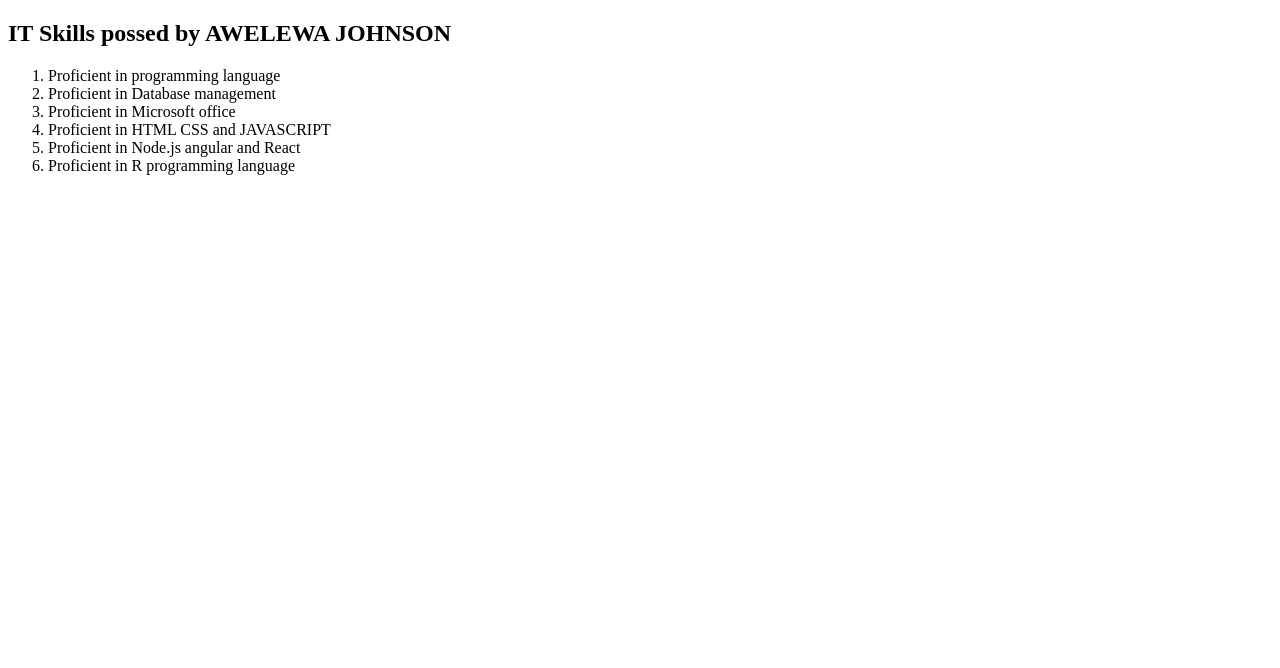
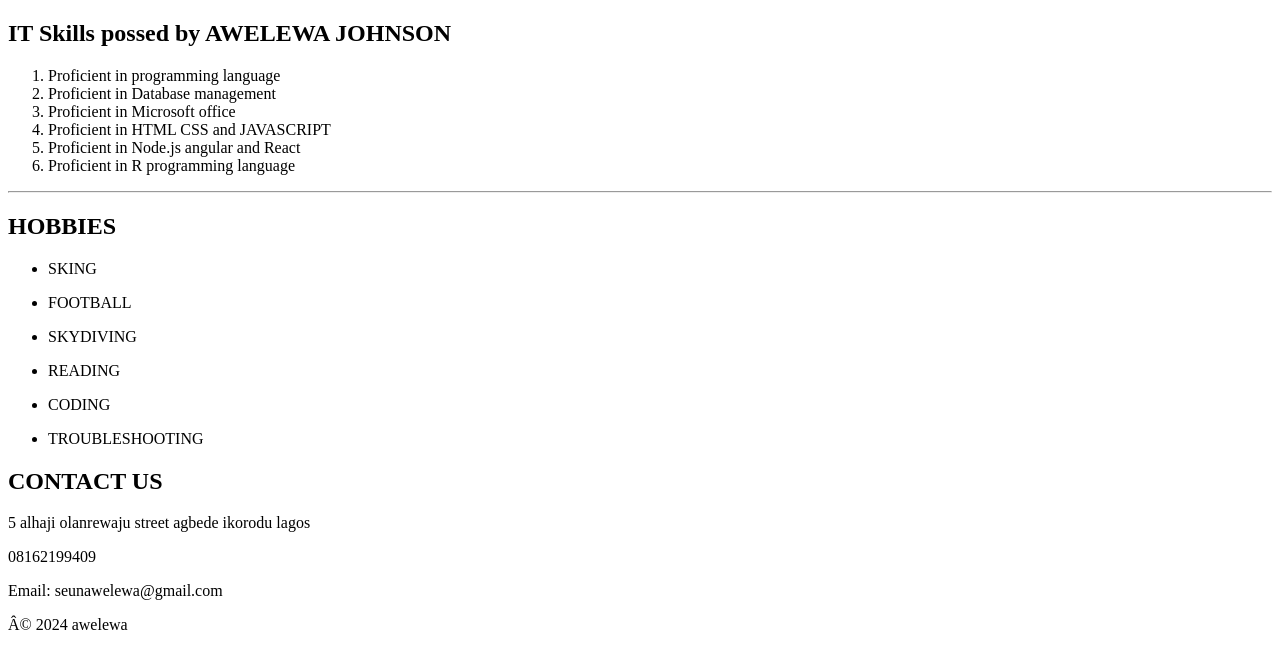
Before and after one commit to classik7/MY-RESUME3, a plain HTML site: page index2.html in a window 1280 px wide. Drawn offline with Linux system fonts and the light colour scheme.

Commit message:
Add files via upload

```diff
--- a/index2.html
+++ b/index2.html
@@ -15,4 +15,21 @@
          <li> Proficient in Node.js angular and React</li>
          <li> Proficient in R programming language</li>
       </ol>
+      <hr/>
+      <h2>HOBBIES</h2>
+    <ul>
+      <p><li>SKING</li></p>
+      <p><li>FOOTBALL</li></p>
+      <p><li>SKYDIVING</li></p>
+      <p><li>READING</li></p>
+      <p><li>CODING</li></p>
+      <li>TROUBLESHOOTING</li>
+    </ul>
+        <h2>CONTACT US</h2>
+        <p>5 alhaji olanrewaju street agbede ikorodu lagos</p>
+        <p>08162199409</p>
+        <p>Email: seunawelewa@gmail.com</p>
+        <footer>
+            <p>© 2024 awelewa</p>
+          </footer>
    </body>
```
